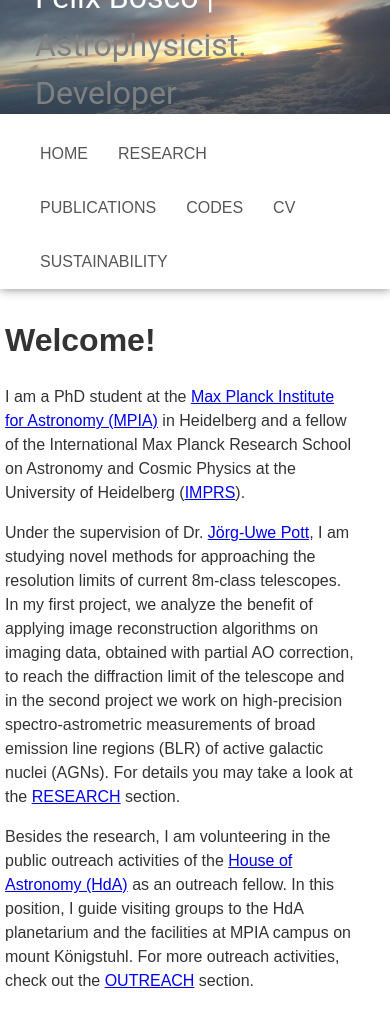
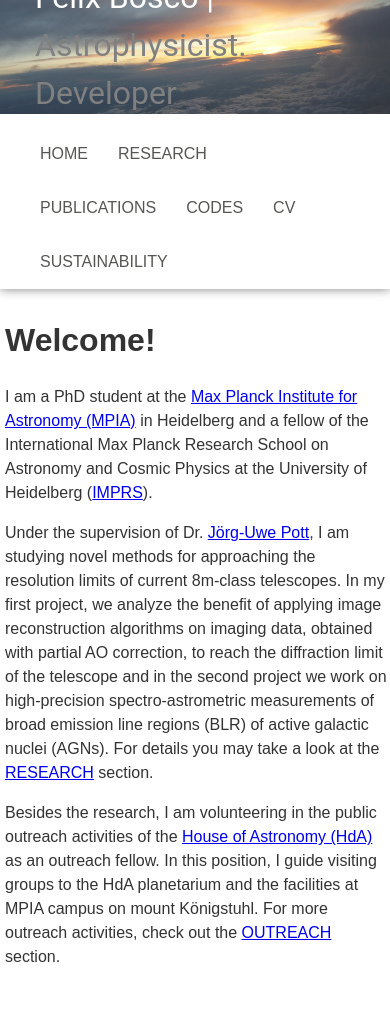
Before and after one commit to felixbosco/felixbosco.github.io, a Jekyll site: the page built from index.html, in a window 390 px wide. Built offline with Jekyll 4.4.1, drawn with Linux system fonts in a browser that asks for light colours; after the commit the page ends 990 px from its top, so only the background shows below that.

Commit message:
Update responsive main content width to 98%

```diff
--- a/assets/css/style.css
+++ b/assets/css/style.css
@@ -100,7 +100,7 @@ main {
   }
 
   main {
-    width: 90%;
+    width: 98%;
     margin: 0;
     padding: 5px;
   }
```
